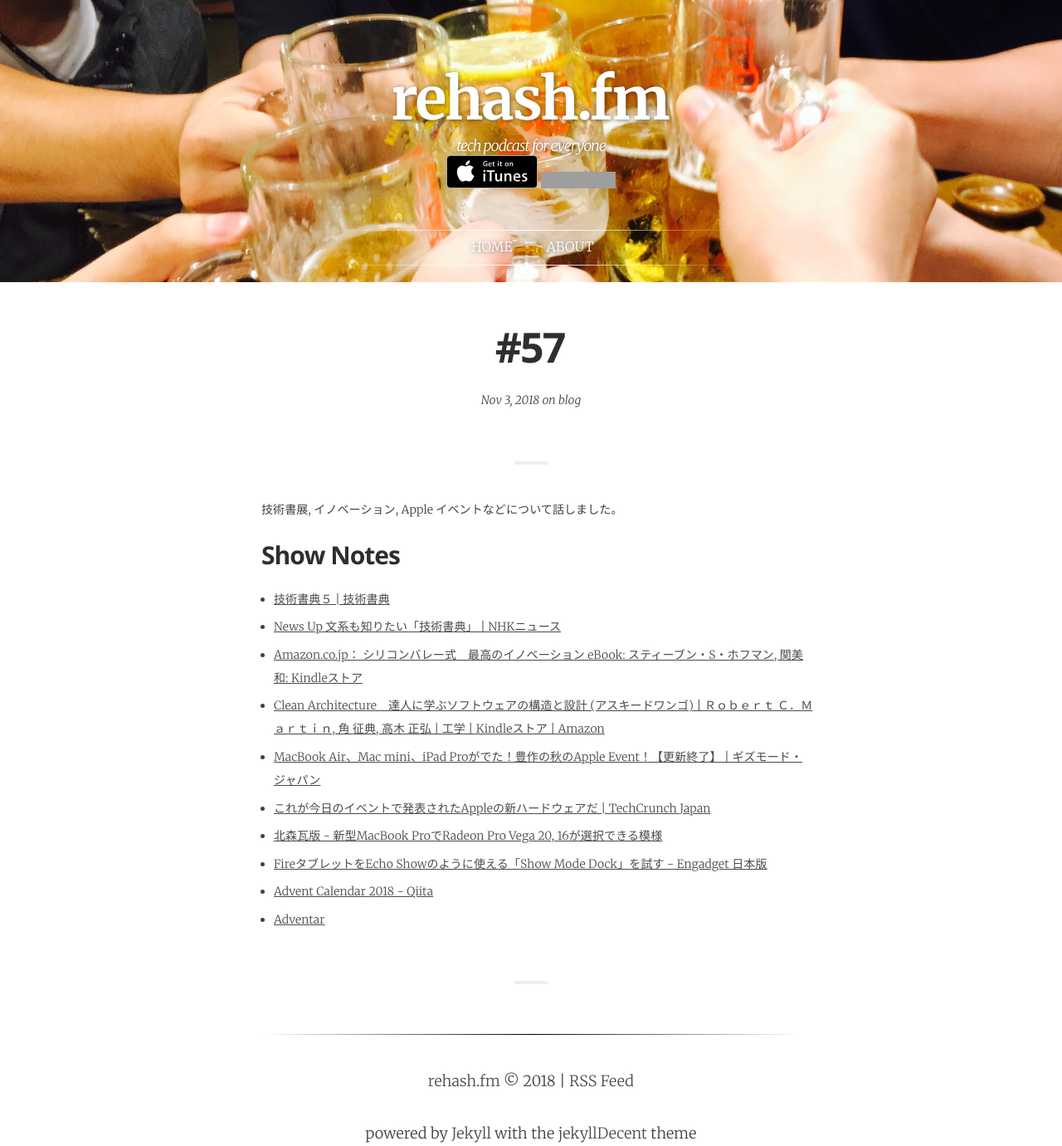
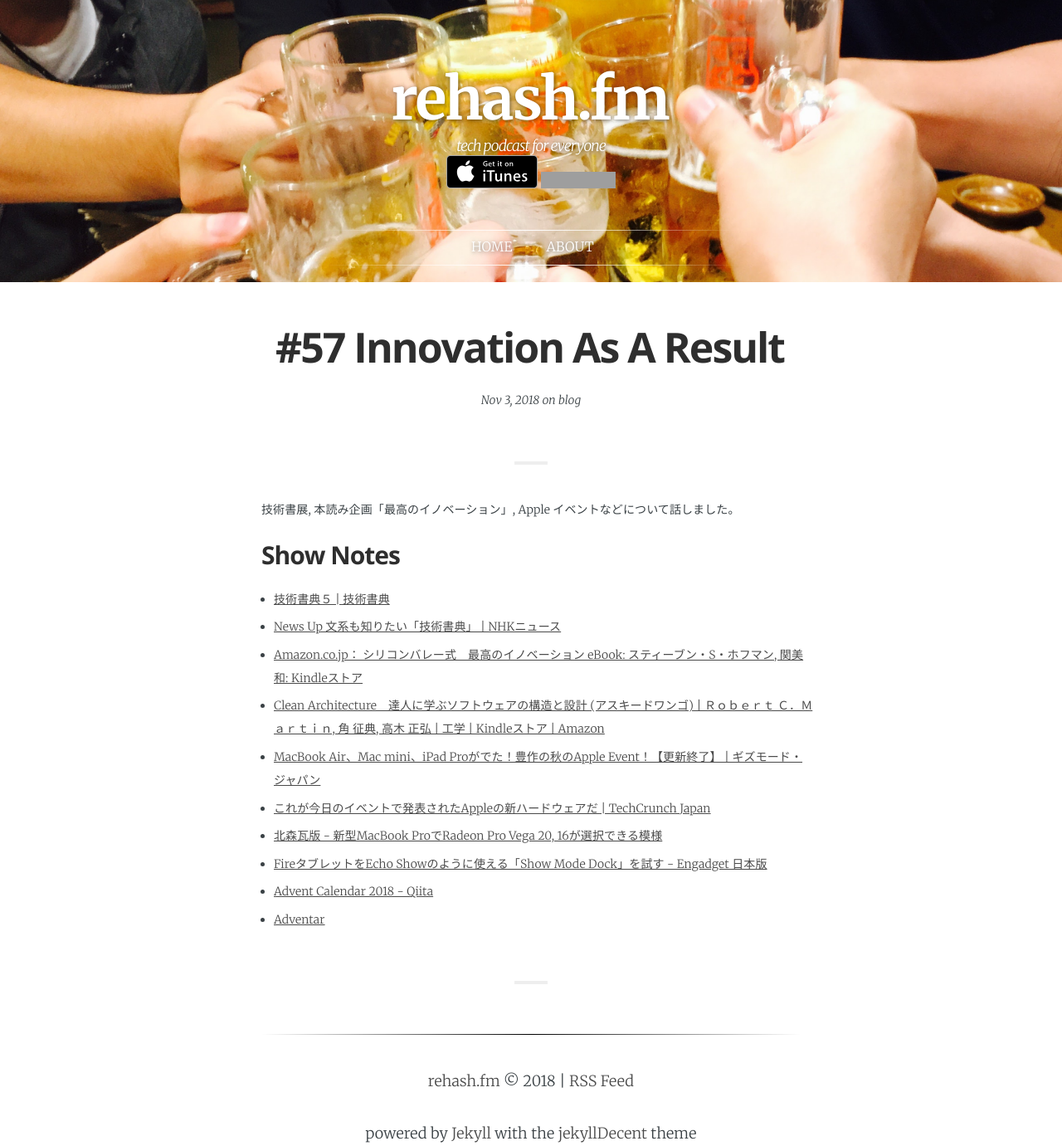
Before and after one commit to rehashfm/rehash.fm, a Jekyll site: the page built from _posts/2018-11-04-57.md, in a window 1280 px wide. Shown: the whole page at 83% size. Built offline with Jekyll 4.4.1, drawn with Linux system fonts in a browser that asks for light colours; some web fonts are replaced; grey boxes are pictures that could not be loaded.

Commit message:
add title

```diff
--- a/_posts/2018-11-04-57.md
+++ b/_posts/2018-11-04-57.md
@@ -1,13 +1,13 @@
 ---
 layout:            post
-title:             "#57"
-date:              2018-11-04 00:00:00 +0900
+title:             "#57 Innovation As A Result"
+date:              2018-11-04 07:00:00 +0900
 tags:              blog
 category:          Blog
 author:            smile-0yen,azihsoyn
-excerpt:           技術書展, イノベーション, Apple イベントなどについて話しました。
+excerpt:           技術書展, 本読み企画「最高のイノベーション」, Apple イベントなどについて話しました。
 ---
-技術書展, イノベーション, Apple イベントなどについて話しました。
+技術書展, 本読み企画「最高のイノベーション」, Apple イベントなどについて話しました。
 
 ## Show Notes
 - [技術書典５ \| 技術書典](https://techbookfest.org/event/tbf05){:target="_blank"}
```
